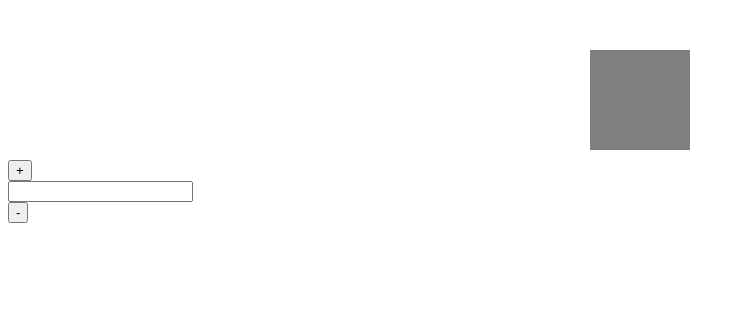
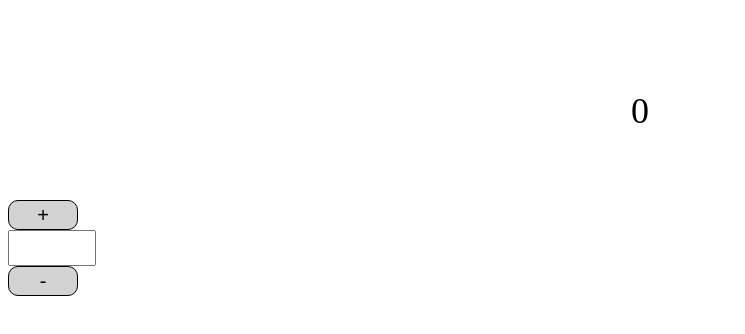
Before and after one commit to mhsjarif/unit-1-assessment, a plain HTML site: page index.html in a window 1280 px wide. Shown: the whole page, without its empty margins (0-745 px from the left). Drawn offline with Linux system fonts and the light colour scheme.

Commit message:
add basic css

```diff
--- a/css/main.css
+++ b/css/main.css
@@ -1,12 +1,29 @@
 
 
 #number-display {
+    padding-top:40px;
+    text-align: center;
+    font-size: 36px;
     height: 100px;
     width: 100px;
-    background-color: gray;
     margin: 50px auto 10px auto;
 }
 
 #counter {
     display: inline-block;
 }
+
+button {
+    font-size: 20px;
+    height: 30px;
+    width: 70px;
+    border: 1px solid black;
+    border-radius: 10px;
+    background-color: lightgray;
+}
+
+input {
+    font-size: 24px;
+    width: 80px;
+    height: 30px;
+}
--- a/js/main.js
+++ b/js/main.js
@@ -17,6 +17,7 @@ initialize();
 function initialize() {
     count = 0;
     increment = 0;
+    render();
 };
 
 function addFunc() {
```
